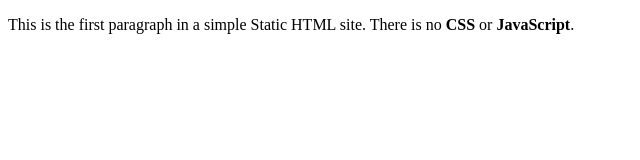
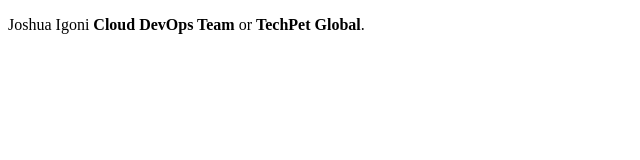
Before and after one commit to Techpet-Engineering-Global/CloudDevOps-Joshua, a plain HTML site: page index.html in a window 1280 px wide. Shown: the whole page, without its empty margins (0-640 px from the left). Drawn offline with Linux system fonts and the light colour scheme.

Commit message:
Update index.html

```diff
--- a/index.html
+++ b/index.html
@@ -4,6 +4,6 @@
        <title>Static HTML Site</title>
      </head>
      <body>
-       <p>This is the first paragraph in a simple Static HTML site. There is no <strong>CSS</strong> or <strong>JavaScript</strong>.</p>
+       <p>Joshua Igoni <strong>Cloud DevOps Team</strong> or <strong>TechPet Global</strong>.</p>
      </body>
    </html>
```
